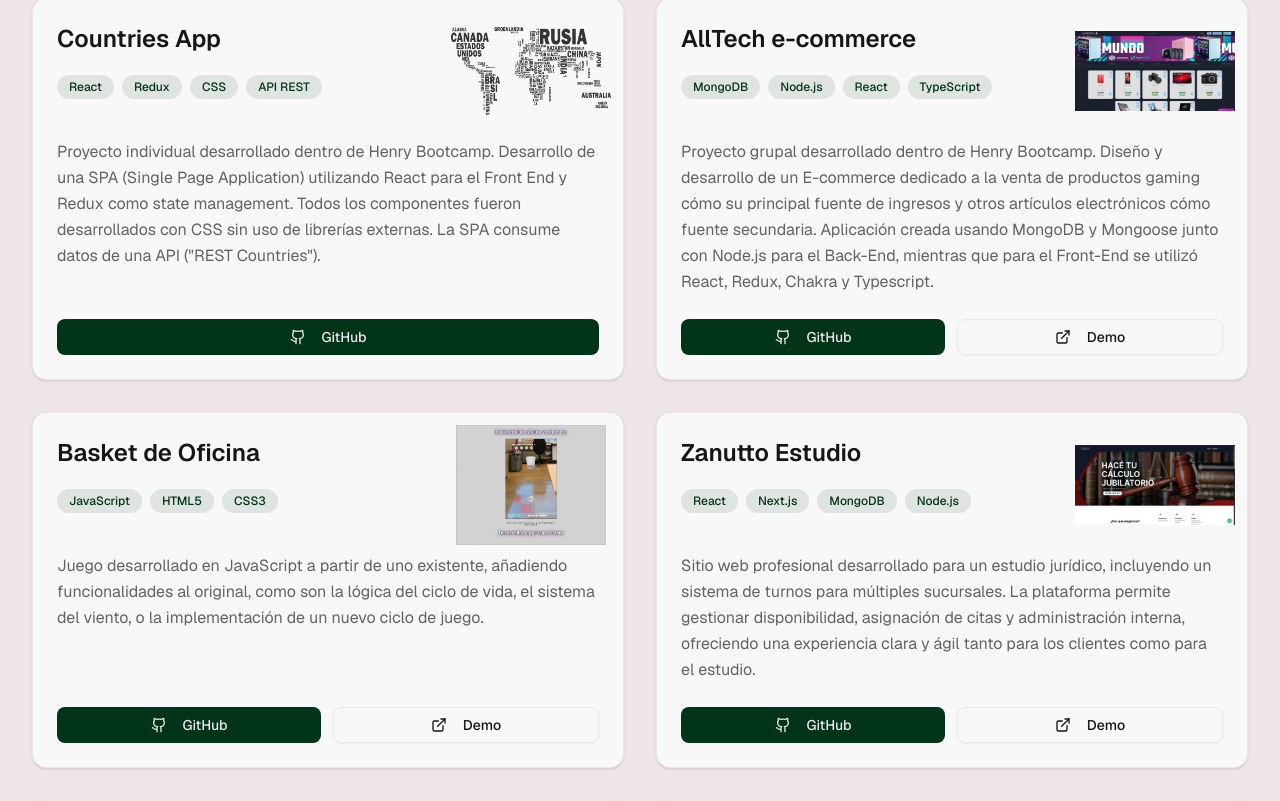
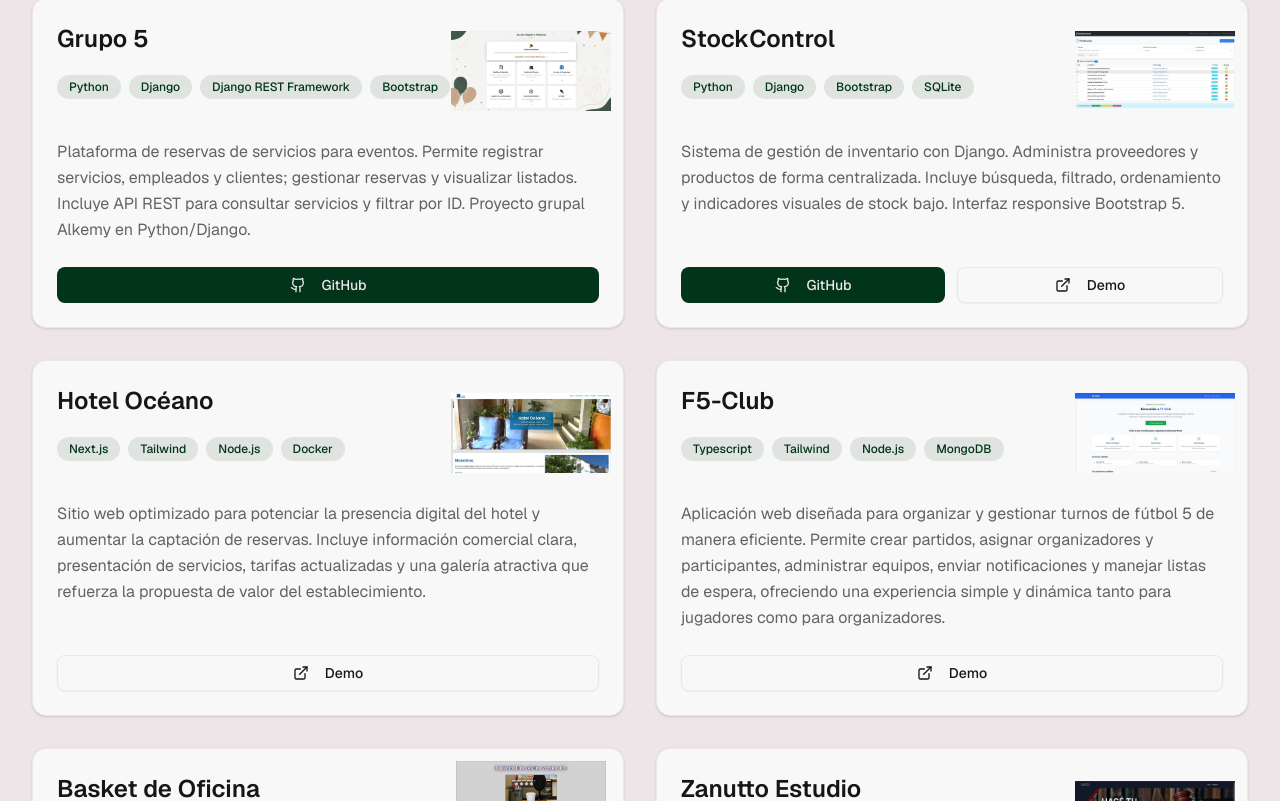
Before and after one commit to LucasParra95/portfolio-personal, a Next.js app: page / in a window 1280 px wide. Shown: the part 4659-5460 px from the top of the page. Built offline with nearby package versions, Linux system fonts and the light colour scheme.

Commit message:
Reordenamiento de los proyectos, agregando Grupo 5 y borrando viejos

```diff
--- a/components/projects-section.tsx
+++ b/components/projects-section.tsx
@@ -3,41 +3,23 @@ import { Button } from "@/components/ui/button"
 import { Github, ExternalLink } from "lucide-react"
 
 const projects = [
-  {
-    title: "Countries App",
-    image: "./projects/countries.png",
+    {
+    title: "Grupo 5",
+    image: "./projects/grupocinco.jpg",
     description:
-      'Proyecto individual desarrollado dentro de Henry Bootcamp. Desarrollo de una SPA (Single Page Application) utilizando React para el Front End y Redux como state management. Todos los componentes fueron desarrollados con CSS sin uso de librerías externas. La SPA consume datos de una API ("REST Countries").',
-    github: "https://github.com/LucasParra95/PI-Countries-SoyHenry",
-    demo: null,
-    tags: ["React", "Redux", "CSS", "API REST"],
+      'Plataforma de reservas de servicios para eventos. Permite registrar servicios, empleados y clientes; gestionar reservas y visualizar listados. Incluye API REST para consultar servicios y filtrar por ID. Proyecto grupal Alkemy en Python/Django.',
+    github: "https://github.com/LucasParra95/proyecto-python-django",
+    demo: "",
+    tags: ["Python", "Django", "Django REST Framework", "Bootstrap","SQLite"],
   },
   {
-    title: "AllTech e-commerce",
-    image: "./projects/AllTech.jpg",
+    title: "StockControl",
+    image: "./projects/stockcontrol.jpg",
     description:
-      "Proyecto grupal desarrollado dentro de Henry Bootcamp. Diseño y desarrollo de un E-commerce dedicado a la venta de productos gaming cómo su principal fuente de ingresos y otros artículos electrónicos cómo fuente secundaria. Aplicación creada usando MongoDB y Mongoose junto con Node.js para el Back-End, mientras que para el Front-End se utilizó React, Redux, Chakra y Typescript.",
-    github: "https://github.com/zodieth/CLIENT",
-    demo: "https://client-ochre-five.vercel.app/",
-    tags: ["MongoDB", "Node.js", "React", "TypeScript"],
-  },
-  {
-    title: "Basket de Oficina",
-    image: "./projects/basketProject.jpg",
-    description:
-      "Juego desarrollado en JavaScript a partir de uno existente, añadiendo funcionalidades al original, como son la lógica del ciclo de vida, el sistema del viento, o la implementación de un nuevo ciclo de juego.",
-    github: "https://github.com/LucasParra95/Trash-Can-Basketball",
-    demo: "https://trash-can-basketball.vercel.app",
-    tags: ["JavaScript", "HTML5", "CSS3"],
-  },
-  {
-    title: "Zanutto Estudio",
-    image: "./projects/Zanutto.jpg",
-    description:
-      'Sitio web profesional desarrollado para un estudio jurídico, incluyendo un sistema de turnos para múltiples sucursales. La plataforma permite gestionar disponibilidad, asignación de citas y administración interna, ofreciendo una experiencia clara y ágil tanto para los clientes como para el estudio.',
-    github: "https://github.com/zodieth/zanuttoestudio",
-    demo: "https://zanuttoestudio.vercel.app/",
-    tags: ["React", "Next.js", "MongoDB", "Node.js"],
+      'Sistema de gestión de inventario con Django. Administra proveedores y productos de forma centralizada. Incluye búsqueda, filtrado, ordenamiento y indicadores visuales de stock bajo. Interfaz responsive Bootstrap 5.',
+    github: "https://github.com/LucasParra95/stockcontrol",
+    demo: "https://stockcontrol-tau.vercel.app/compras/productos/listado",
+    tags: ["Python", "Django", "Bootstrap","SQLite"],
   },
   {
     title: "Hotel Océano",
@@ -58,22 +40,22 @@ const projects = [
     tags: ["Typescript", "Tailwind", "Node.js","MongoDB"],
   },
   {
-    title: "StockControl",
-    image: "./projects/stockcontrol.jpg",
+    title: "Basket de Oficina",
+    image: "./projects/basketProject.jpg",
     description:
-      'Sistema de gestión de inventario con Django. Administra proveedores y productos de forma centralizada. Incluye búsqueda, filtrado, ordenamiento y indicadores visuales de stock bajo. Interfaz responsive Bootstrap 5.',
-    github: "https://github.com/LucasParra95/stockcontrol",
-    demo: "https://stockcontrol-tau.vercel.app/compras/productos/listado",
-    tags: ["Python", "Django", "Bootstrap","SQLite"],
+      "Juego desarrollado en JavaScript a partir de uno existente, añadiendo funcionalidades al original, como son la lógica del ciclo de vida, el sistema del viento, o la implementación de un nuevo ciclo de juego.",
+    github: "https://github.com/LucasParra95/Trash-Can-Basketball",
+    demo: "https://trash-can-basketball.vercel.app",
+    tags: ["JavaScript", "HTML5", "CSS3"],
   },
   {
-    title: "Grupo 5",
-    image: "./projects/grupocinco.jpg",
+    title: "Zanutto Estudio",
+    image: "./projects/Zanutto.jpg",
     description:
-      'Plataforma de reservas de servicios para eventos. Permite registrar servicios, empleados y clientes; gestionar reservas y visualizar listados. Incluye API REST para consultar servicios y filtrar por ID. Proyecto grupal Alkemy en Python/Django.',
-    github: "https://github.com/LucasParra95/proyecto-python-django",
-    demo: "",
-    tags: ["Python", "Django", "Django REST Framework", "Bootstrap","SQLite"],
+      'Sitio web profesional desarrollado para un estudio jurídico, incluyendo un sistema de turnos para múltiples sucursales. La plataforma permite gestionar disponibilidad, asignación de citas y administración interna, ofreciendo una experiencia clara y ágil tanto para los clientes como para el estudio.',
+    github: "https://github.com/zodieth/zanuttoestudio",
+    demo: "https://zanuttoestudio.vercel.app/",
+    tags: ["React", "Next.js", "MongoDB", "Node.js"],
   },
 ]
 
```
